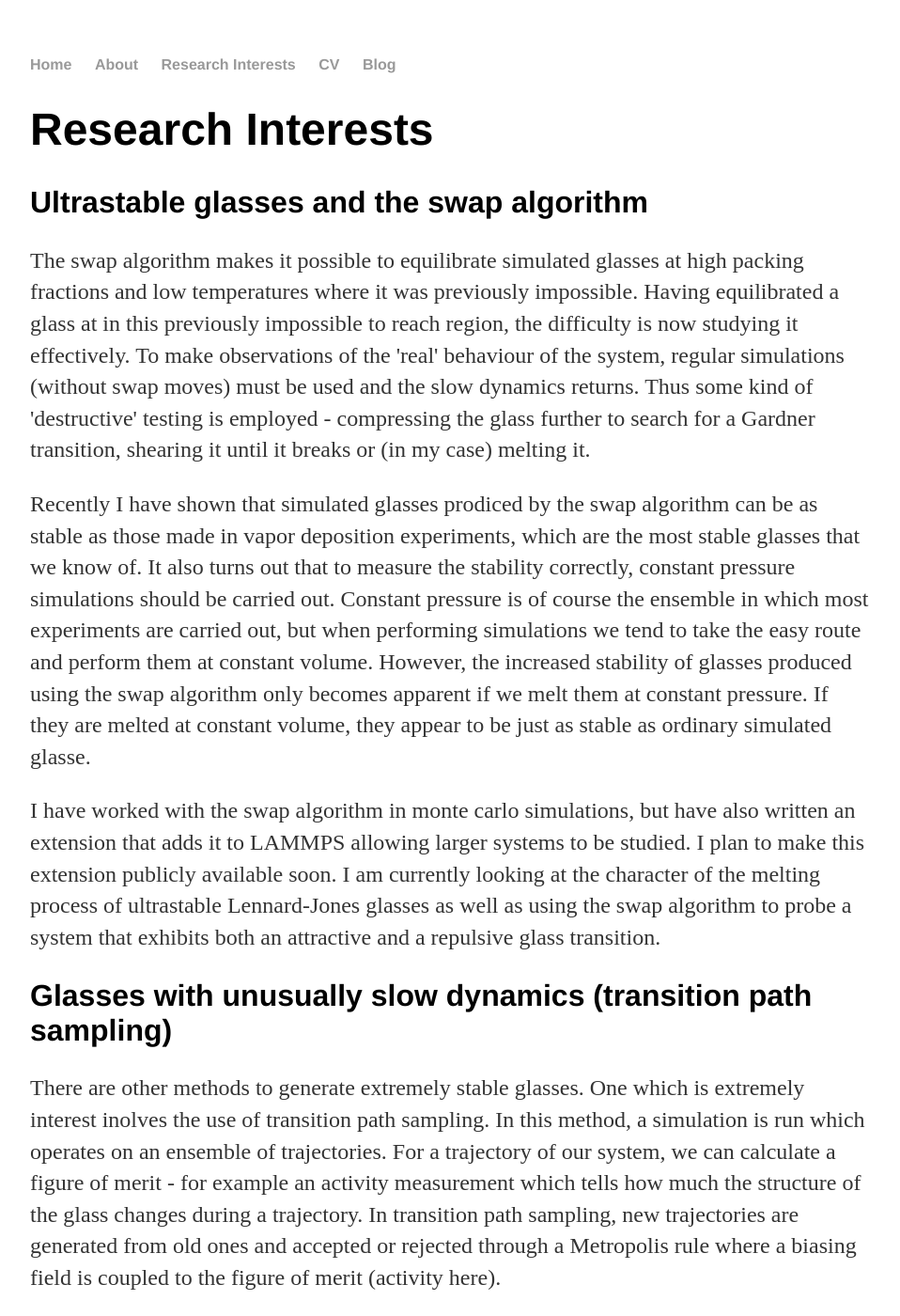
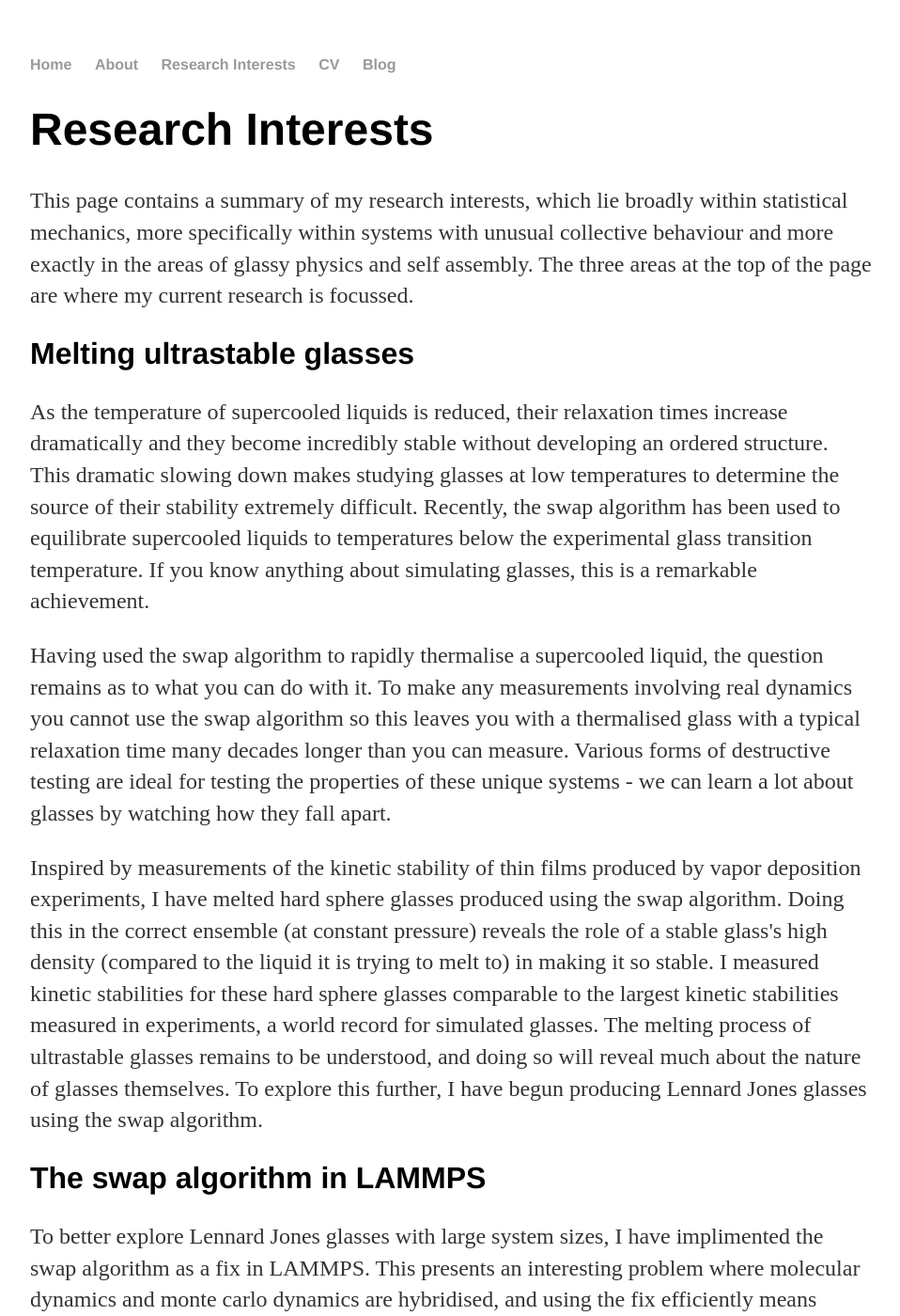
Before and after one commit to cjfullerton/cjfullerton.github.io, a Jekyll site: the page built from researchinterests/index.html, in a window 1280 px wide and 1400 px high. Shown: the whole window at 94% size, without its empty margins (160-1118 px from the left). Built offline with Jekyll 4.4.1, drawn with Linux system fonts in a browser that asks for light colours; some of the changed text lies outside the part shown.

Commit message:
updated research interests page

```diff
--- a/researchinterests/index.html
+++ b/researchinterests/index.html
@@ -4,26 +4,38 @@ title: Christopher J. Fullerton
 ---
 <div class="blurb">
 	<h1>Research Interests</h1>
-	<h2>Ultrastable glasses and the swap algorithm</h2>
-	<p>The swap algorithm makes it possible to equilibrate simulated glasses at high packing fractions and low temperatures where it was previously
-	impossible. Having equilibrated a glass at in this previously impossible to reach region, the difficulty is now studying it effectively. To make observations
-	of the 'real' behaviour of the system, regular simulations (without swap moves) must be used and the slow dynamics returns. Thus some kind of 'destructive'
-	testing is employed - compressing the glass further to search for a Gardner transition, shearing it until it breaks or (in my case) melting it.</p>
-	<p>Recently I have shown that simulated glasses prodiced by the swap algorithm can be as stable as those made in vapor deposition experiments, which are the
-	most stable glasses that we know of. It also turns out that to measure the stability correctly, constant pressure simulations should be carried out. Constant
-	pressure is of course the ensemble in which most experiments are carried out, but when performing simulations we tend to take the easy route and perform them
-	at constant volume. However, the increased stability of glasses produced using the swap algorithm only becomes apparent if we melt them at constant pressure.
-	If they are melted at constant volume, they appear to be just as stable as ordinary simulated glasse.</p>
-	<p>I have worked with the swap algorithm in monte carlo simulations, but have also written an extension that adds it to LAMMPS allowing larger systems to be
-	studied. I plan to make this extension publicly available soon. I am currently looking at the character of the melting process of ultrastable Lennard-Jones
-	glasses as well as using the swap algorithm to probe a system that exhibits both an attractive and a repulsive glass transition.</p>
+	<p>This page contains a summary of my research interests, which lie broadly within statistical mechanics, more specifically within systems with unusual collective behaviour and more exactly in the areas of glassy physics and self assembly.
+	The three areas at the top of the page are where my current research is focussed.
+	</p>
+	<h2>Melting ultrastable glasses</h2>
+	<p>
+	As the temperature of supercooled liquids is reduced, their relaxation times increase dramatically and they become incredibly stable without developing an ordered structure.
+	This dramatic slowing down makes studying glasses at low temperatures to determine the source of their stability extremely difficult.
+	Recently, the swap algorithm has been used to equilibrate supercooled liquids to temperatures below the experimental glass transition temperature.
+	If you know anything about simulating glasses, this is a remarkable achievement.
+	</p>
+	<p>
+	Having used the swap algorithm to rapidly thermalise a supercooled liquid, the question remains as to what you can do with it.
+	To make any measurements involving real dynamics you cannot use the swap algorithm so this leaves you with a thermalised glass with a typical relaxation time many decades longer than you can measure.
+	Various forms of destructive testing are ideal for testing the properties of these unique systems - we can learn a lot about glasses by watching how they fall apart.
+	</p>
+	<p>
+	Inspired by measurements of the kinetic stability of thin films produced by vapor deposition experiments, I have melted hard sphere glasses produced using the swap algorithm.
+	Doing this in the correct ensemble (at constant pressure) reveals the role of a stable glass's high density (compared to the liquid it is trying to melt to) in making it so stable.
+	I measured kinetic stabilities for these hard sphere glasses comparable to the largest kinetic stabilities measured in experiments, a world record for simulated glasses.
+	The melting process of ultrastable glasses remains to be understood, and doing so will reveal much about the nature of glasses themselves.
+	To explore this further, I have begun producing Lennard Jones glasses using the swap algorithm.
+	</p>
+	<h2>The swap algorithm in LAMMPS</h2>
+	<p>
+	To better explore Lennard Jones glasses with large system sizes, I have implimented the swap algorithm as a fix in LAMMPS.
+	This presents an interesting problem where molecular dynamics and monte carlo dynamics are hybridised, and using the fix efficiently means optimising many parameters.
+	I hope to make the code containing the fix public in the near future, along with instructions for using it effectively.
+	</p>
+	<h2>The interplay between glassy dynamics and gelation</h2>
+	<p>More to come</p>
 	<h2>Glasses with unusually slow dynamics (transition path sampling)</h2>
-	<p>There are other methods to generate extremely stable glasses. One which is extremely interest inolves the use of transition path sampling. In this method,
-	a simulation is run which operates on an ensemble of trajectories. For a trajectory of our system, we can calculate a figure of merit - for example an activity
-	measurement which tells how much the structure of the glass changes during a trajectory. In transition path sampling, new trajectories are generated from old ones
-	and accepted or rejected through a Metropolis rule where a biasing field is coupled to the figure of merit (activity here).</p>
+	<p></p>
 	<h2>Optimising self assembly</h2>
 	<p>More to come!</p>
-	<h2>Gelation</h2>
-	<p>More to come!</p>
 </div><!-- /.blurb -->
```
